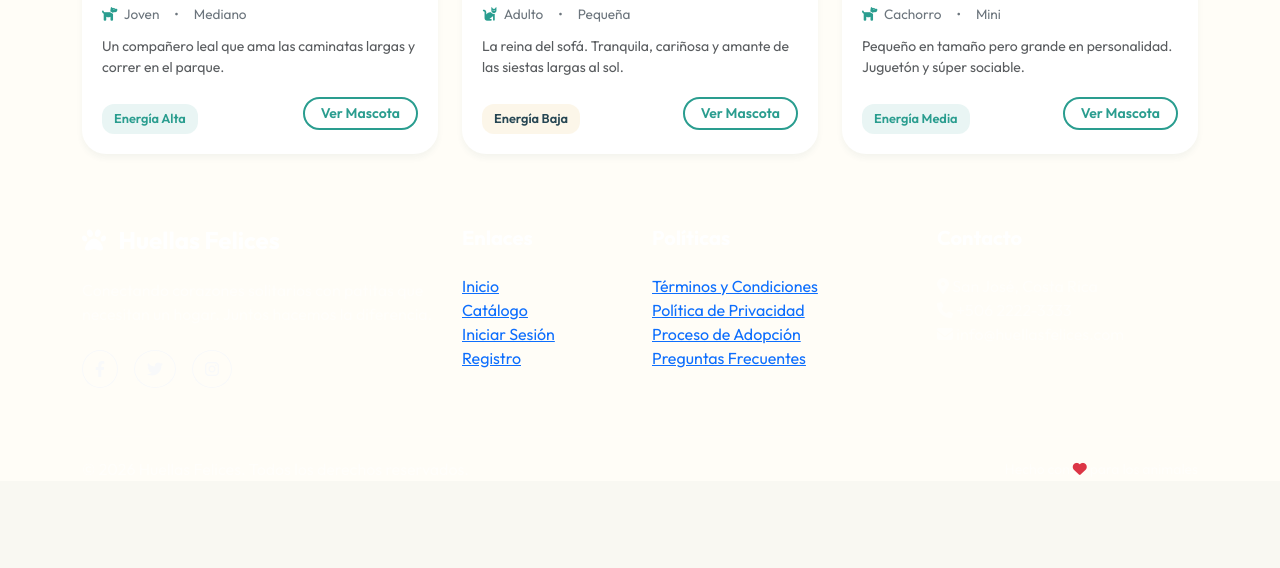
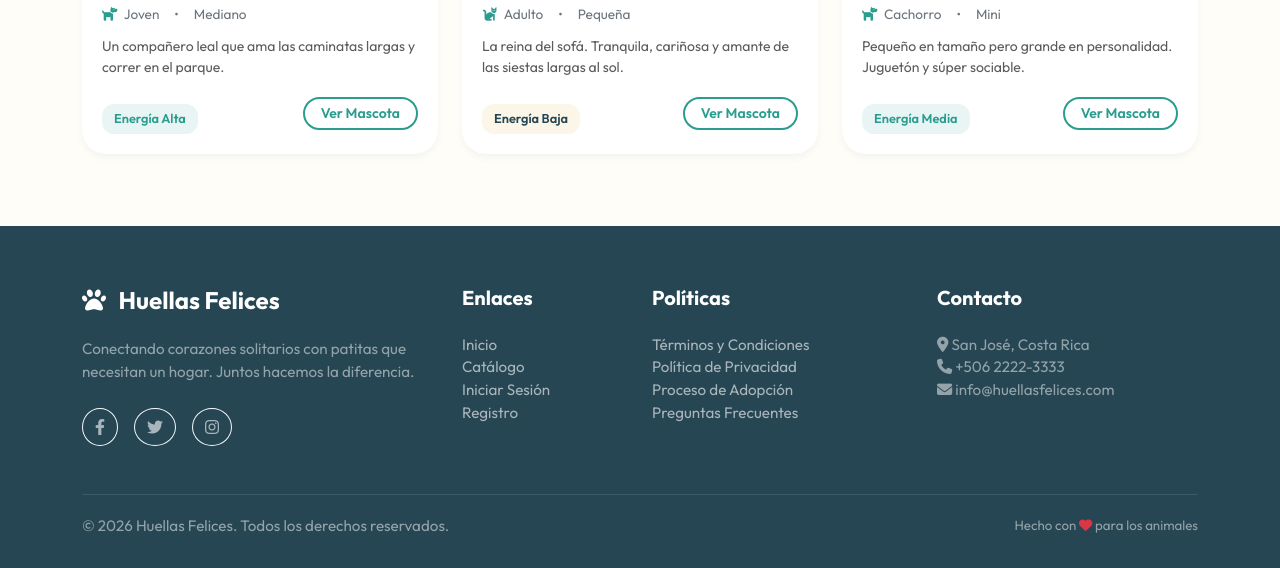
Before and after one commit to Fidelitas-Ambiente-Web-Cliente-Servidor/sc502-kn-proyecto-sc502_kn_proyecto_q2_2026_sp, a PHP site: page / in a window 1280 px wide. Shown: the part 1675-2243 px from the top of the page. Before the commit the page ends 2150 px from the top, so only its background shows below. Run offline with PHP 8.4, Linux system fonts and the light colour scheme.

Commit message:
ajuste rapido de footer

```diff
--- a/views/layout/footer.php
+++ b/views/layout/footer.php
@@ -1,4 +1,4 @@
-<footer class="footer-section">
+<footer class="custom-footer">
   <div class="container">
     <div class="row g-4">
       <div class="col-lg-4 col-md-6">
```
